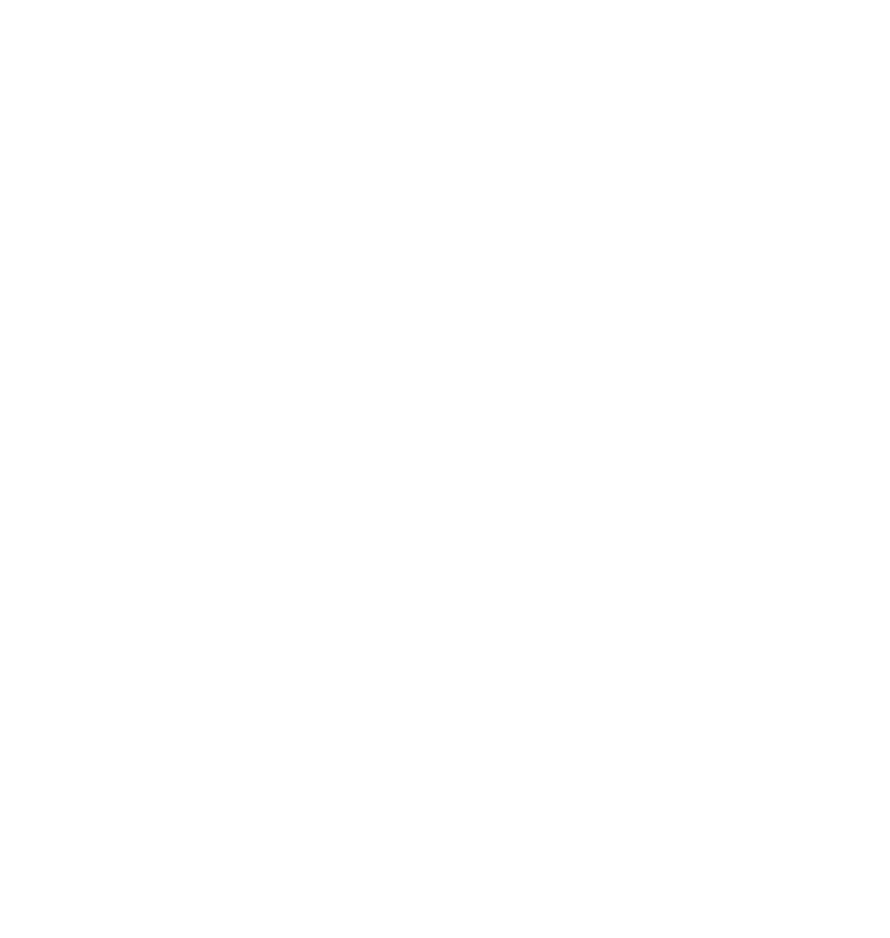
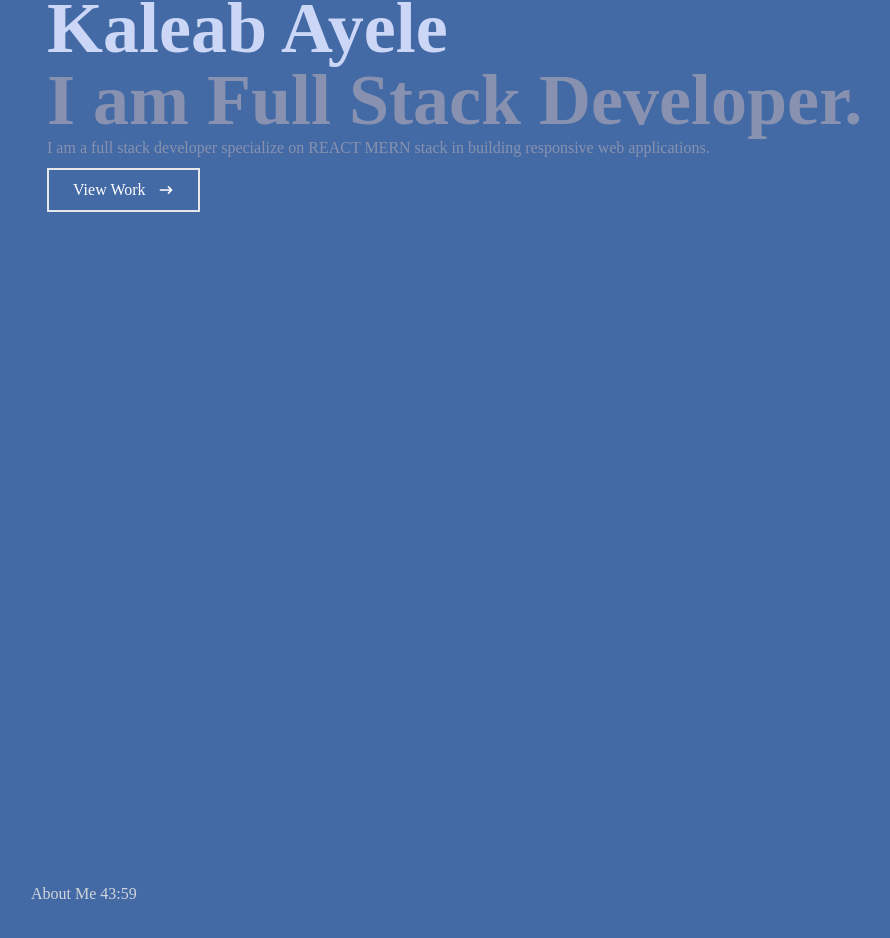
Before and after one commit to Pkal-99/portflio-react-app, a React (Create React App) app: page / in a window 1280 px wide. Shown: the part 306-1244 px from the top of the page, without its empty margins (125-1015 px from the left). Before the commit the page ends 800 px from the top, so only its background shows below. Built offline with nearby package versions, Linux system fonts and the light colour scheme.

Commit message:
App js updated After About page inserted  080324

```diff
--- a/src/App.js
+++ b/src/App.js
@@ -1,9 +1,13 @@
+import Home from "./components/Home";
 import Navbar from "./components/Navbar";
+import About from "./components/About";
 
 function App() {
   return (
     <div>
       <Navbar />
+      <Home />
+      <About />
     </div>
   );
 }
```
